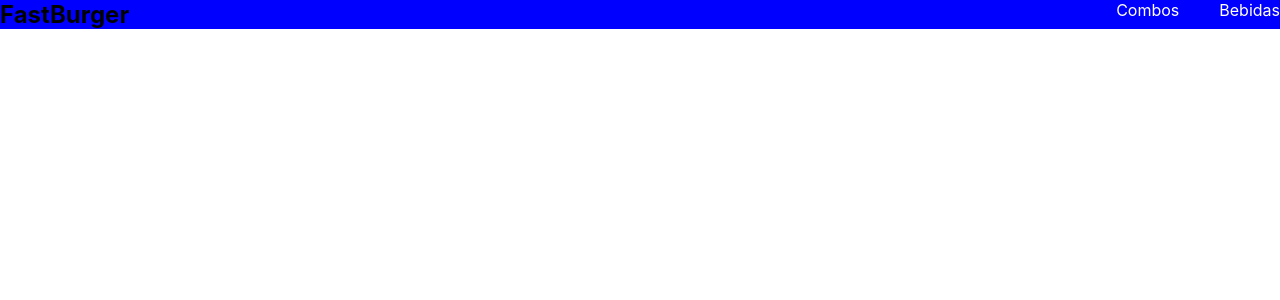
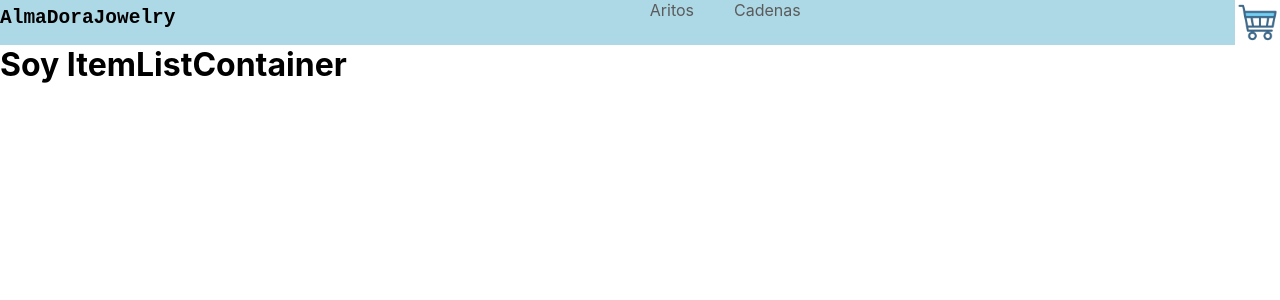
Before and after one commit to Fabrizio-Turdo/React.JS, a React (Create React App) app: page / in a window 1280 px wide. Shown: the top 300 px of the page. Built offline with nearby package versions, Linux system fonts and the light colour scheme.

Commit message:
LandingPage

```diff
--- a/src/App.js
+++ b/src/App.js
@@ -1,14 +1,18 @@
-import logo from './logo.svg';
 import './App.css';
-import Navbar from './components/Navbar/NavBar'
+import Navbar from './components/Navbar/NavBar';
+import ItemListContainer from './components/ItemListContainer/ItemListContainer';
 
 function App() {
   return (
     // jsx sintax
+    <>
+      <div className="App">
+        <Navbar />
 
-    <div className="App">
-      <Navbar />
-    </div>
+      </div>
+      <ItemListContainer/>
+
+    </>
   );
 }
 
--- /dev/null
+++ b/src/components/CartWidget/CartWidget.css
@@ -0,0 +1,4 @@
+.Cart{
+    width: 45px;
+    background-color: white;
+}
--- /dev/null
+++ b/src/components/CartWidget/Cartwidget.js
@@ -0,0 +1,16 @@
+import './CartWidget.css';
+const CartWidget = (props) =>{
+    return(
+        <>
+            <img  className="Cart" src={props.imagen} alt="Carrito"></img>
+        </>
+
+    );
+}
+
+// const Cartwidget = () =>{
+//     return (
+//         <img alt="Carrito"></img>
+//     );
+// }
+export default CartWidget;
--- /dev/null
+++ b/src/components/ItemListContainer/ItemListContainer.js
@@ -0,0 +1,8 @@
+const ItemListContainer=  () => {
+    return(
+        <>
+            <h1>Soy ItemListContainer</h1>
+        </>
+    );
+}
+export default ItemListContainer;
--- a/src/components/Navbar/NavBar.css
+++ b/src/components/Navbar/NavBar.css
@@ -1,7 +1,12 @@
 .Navbar{
-    background-color: blue;
+    background-color: lightblue;
     display: flex;
     justify-content: space-between;
+}
+h1 a{
+    color: black;
+    text-decoration: none;
+    font-family: monospace;
 }
 .Ul{
     list-style: none;
@@ -12,6 +17,6 @@
 
 }
 .Li a{
-    color: white;
+    color: #5B5B5B;
     text-decoration: none;
 }
--- a/src/components/Navbar/NavBar.js
+++ b/src/components/Navbar/NavBar.js
@@ -1,15 +1,20 @@
-import './NavBar.css'
+import CartWidget from '../CartWidget/Cartwidget';
+import './NavBar.css';
+import imagen from '../CartWidget/cart.png';
+
 
 const Navbar = () => {
     return (
 
          <nav className="Navbar">
-             <h1>FastBurger</h1>
+             <h1><a href='#AlmaDoraJowelry'>AlmaDoraJowelry</a></h1>
              <ul className="Ul">
-                 <li className="Li"><a href="#">Combos</a></li>
-                 <li className="Li"><a href="#">Bebidas</a></li>
+                 <li className="Li"><a href="#Aritos">Aritos</a></li>
+                 <li className="Li"><a href="#Cadenas">Cadenas</a></li>
              </ul>
+             <CartWidget imagen={imagen}/>
         </nav>
+
 
 
     );
--- a/src/index.js
+++ b/src/index.js
@@ -2,7 +2,6 @@ import React from 'react';
 import ReactDOM from 'react-dom';
 import './index.css';
 import App from './App';
-import reportWebVitals from './reportWebVitals';
 
 ReactDOM.render(
   <React.StrictMode>
@@ -10,8 +9,3 @@ ReactDOM.render(
   </React.StrictMode>,
   document.getElementById('root')
 );
-
-// If you want to start measuring performance in your app, pass a function
-// to log results (for example: reportWebVitals(console.log))
-// or send to an analytics endpoint. Learn more: https://bit.ly/CRA-vitals
-reportWebVitals();
```
Also changed, not shown: src/components/CartWidget/cart.png (added).
